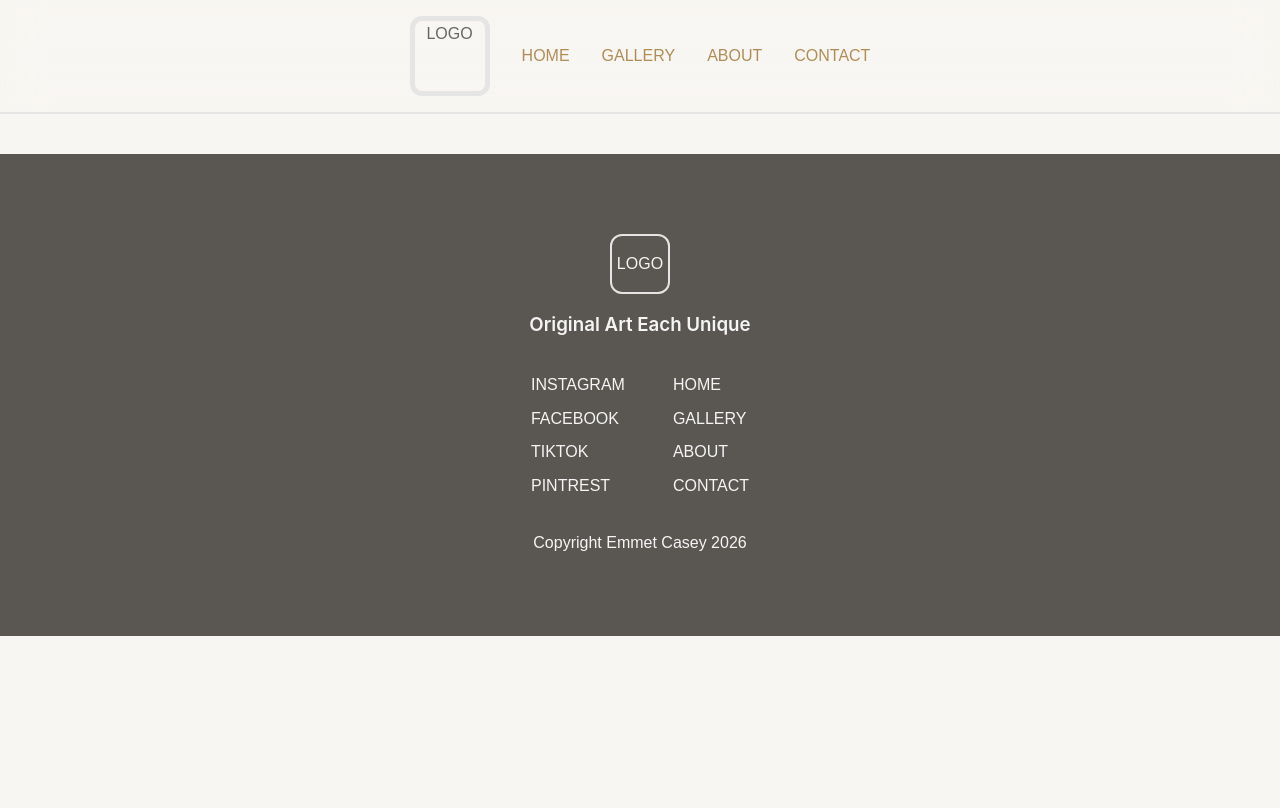
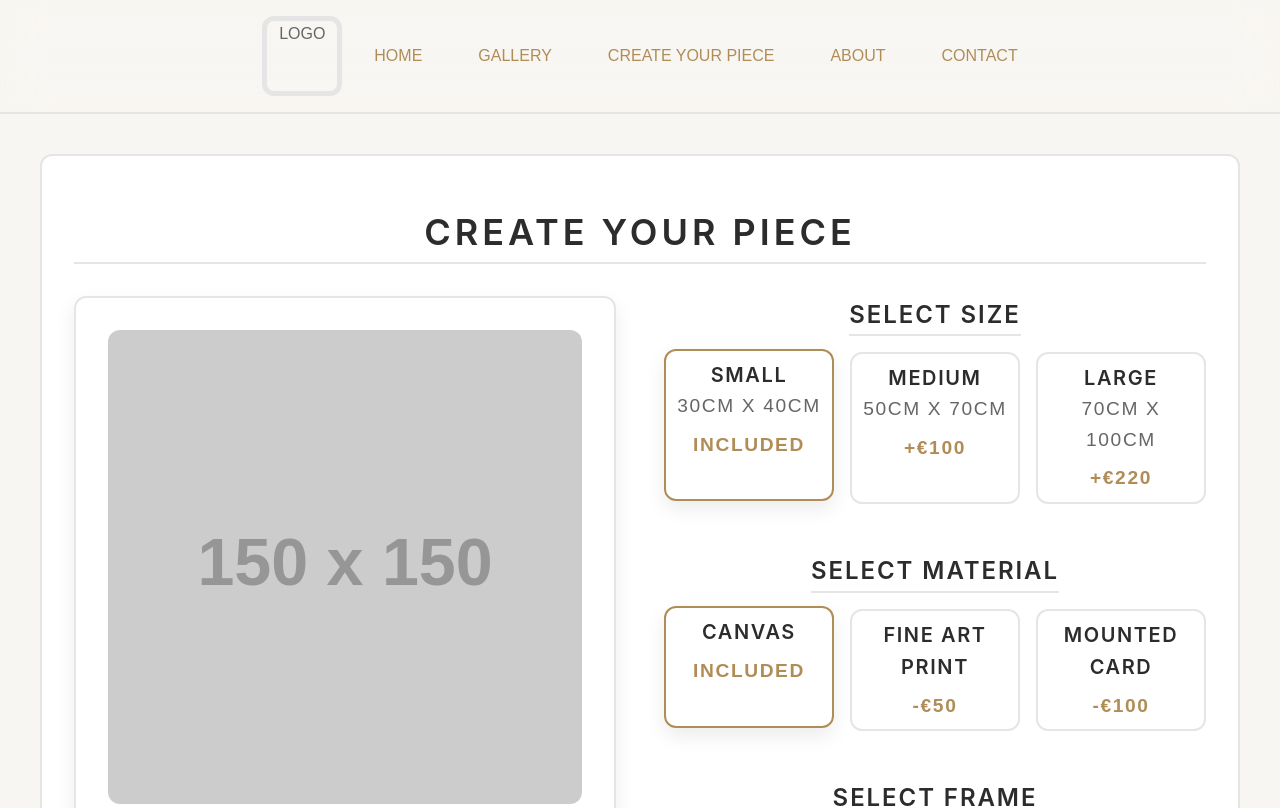
Before and after one commit to Emmet22/artist-website-template, a React (Vite) app: page /commission in a window 1280 px wide. Shown: the top 808 px of the page. Built offline with nearby package versions, Linux system fonts and the light colour scheme.

Commit message:
#20 added navbar routing to commission builder

```diff
--- a/src/App.tsx
+++ b/src/App.tsx
@@ -26,6 +26,7 @@ function App() {
         <Route path="/gallery" element={<Gallery />} />
         <Route path="/about" element={<About />} />
         <Route path="/contact" element={<Contact />} />
+        <Route path="/commission" element={<CommissionBuilder />} />
 
         <Route path="/art/:id" element={<ArtDetail />} />
         <Route path="/commission/:id" element={<CommissionBuilder />} />
--- a/src/components/layout/Navbar.module.css
+++ b/src/components/layout/Navbar.module.css
@@ -44,7 +44,8 @@
 
 .navLinks {
     display: flex;
-    gap: 2rem;
+    gap: 3.5rem;
+    text-transform: uppercase;
 }
 
 .navLinks a {
--- a/src/components/layout/Navbar.tsx
+++ b/src/components/layout/Navbar.tsx
@@ -11,6 +11,7 @@ function Navbar() {
       <ul className={styles.navLinks}>
         <li><Link to="/">HOME</Link></li>
         <li><Link to="/gallery">GALLERY</Link></li>
+        <li><Link to="/commission">CREATE YOUR PIECE</Link></li>
         <li><Link to="/about">ABOUT</Link></li>
         <li><Link to="/contact">CONTACT</Link></li>
       </ul>
--- a/src/pages/CommissionBuilder.tsx
+++ b/src/pages/CommissionBuilder.tsx
@@ -25,10 +25,9 @@ function CommissionBuilder() {
     // get artPiece ID from URL
     const {id: artPieceId} = useParams();
 
-    // fetch the artwork data
-    const artPiece = artworkData.find(
-        piece => piece.id === Number(artPieceId)
-    );
+    // Fetch artwork data, provide first artwork as default if not id is provided (for navbar routing)
+    const artPiece = artworkData.find(piece => piece.id === Number(artPieceId)) ?? artworkData[0];
+
 
     if (!artPiece) {
         return (
```
